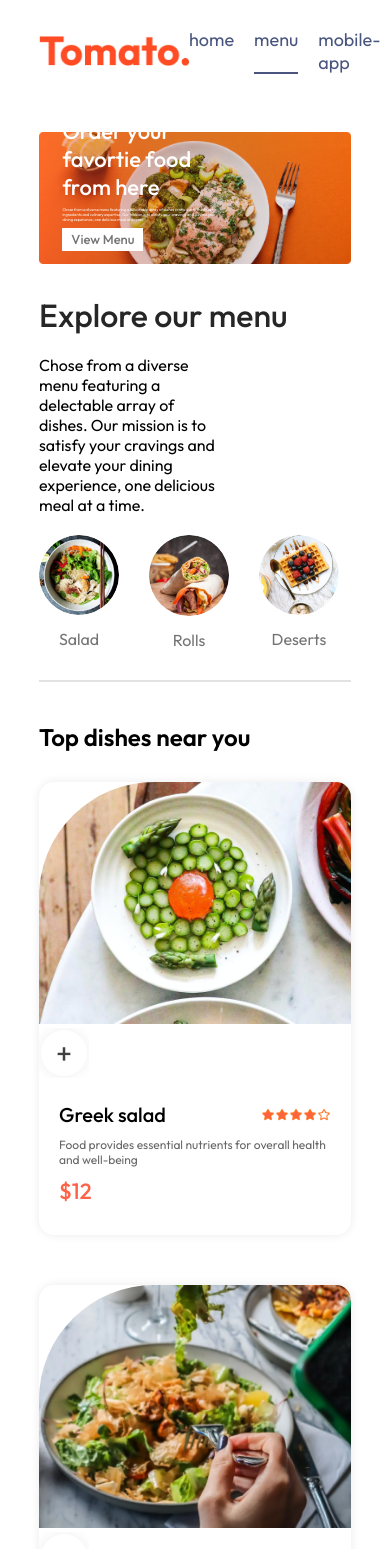
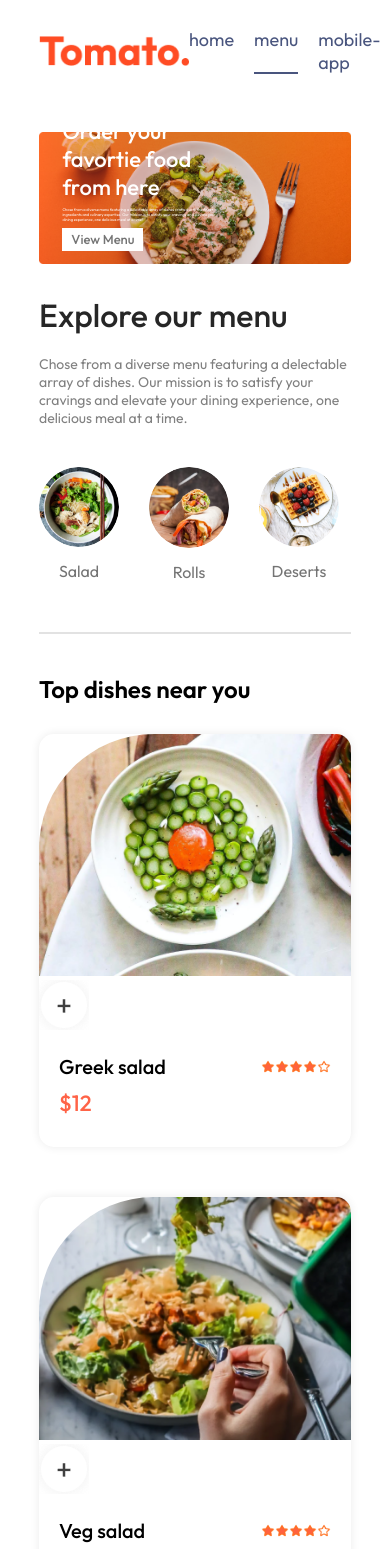
Before and after one commit to biancagl/food-del, a React (Vite) app in the folder frontend/: page / in a window 390 px wide. Shown: the top 1549 px of the page. Built offline with nearby package versions, Linux system fonts and the light colour scheme.

Commit message:
catergory upgraded for selectioning

```diff
--- a/frontend/src/components/ExploreMenu/ExploreMenu.css
+++ b/frontend/src/components/ExploreMenu/ExploreMenu.css
@@ -8,16 +8,20 @@
     font-weight: 500;
 }
 .explore-menu-text{
-    max-width: 60%; columns: #808080;
-    }
+    max-width: 60%;
+    color: #808080;
+}
 .explore-menu-list{
     display: flex;
     justify-content: space-between;
     align-items: center;
     gap: 30px;
     text-align: center;
-    margin: 20px Opx;
+    margin: 20px 0px;
     overflow-x: scroll;
+}
+.explore-menu-list::-webkit-scrollbar{
+    display: none;
 }
 .explore-menu-list-item img{
     width: 7.5vw;
@@ -26,19 +30,25 @@
     border-radius: 50%;
     transition: 0.2s;
 }
+.explore-menu-list-item .active{
+    border: 4px solid tomato;
+    padding: 2px;
+}
 .explore-menu-list-item p{
     margin-top: 10px;
     color: #747474;
-    font-size: max(1.4vw, 16px);
+    font-size: max(1.4vw,16px);
     cursor: pointer;
 }
 .explore-menu hr{
     margin: 10px 0px;
     height: 2px;
-    background-color: #e2e2e2;
+    background-color: #E2E2E2;
     border: none;
 }
-.explore-menu-list-item .active{
-    border: 4px solid tomato;
-    padding: 2px;
+@media (max-width:1050px) {
+    .explore-menu-text{
+        max-width: 100%;
+        font-size: 14px;
+    }
 }
--- a/frontend/src/components/FoodDisplay/FoodDisplay.css
+++ b/frontend/src/components/FoodDisplay/FoodDisplay.css
@@ -2,12 +2,12 @@
     margin-top: 30px;
 }
 .food-display h2{
-    font-size: max(2vw, 24px);
+    font-size: max(2vw,24px);
     font-weight: 600;
 }
 .food-display-list{
     display: grid;
-    grid-template-columns: repeat(auto-fill,minmax(240px, 1fr));
+    grid-template-columns: repeat(auto-fill, minmax(240px, 1fr));
     margin-top: 30px;
     gap: 30px;
     row-gap: 50px;
--- a/frontend/src/components/FoodDisplay/FoodDisplay.jsx
+++ b/frontend/src/components/FoodDisplay/FoodDisplay.jsx
@@ -1,25 +1,22 @@
 import React, { useContext } from 'react'
 import './FoodDisplay.css'
+import FoodItem from '../FoodItem/FoodItem'
 import { StoreContext } from '../../Context/StoreContext'
-import FoodItem from '../FoodItem/FoodItem'
-
 
 const FoodDisplay = ({category}) => {
 
-    const {food_list} = useContext(StoreContext)
-
+  const {food_list} = useContext(StoreContext);
 
   return (
     <div className='food-display' id='food-display'>
-        <h2>Top dishes near you</h2>
-        <div className="food-display-list">
-            {food_list.map((item,index)=>{
-                return<FoodItem key={index} id={item._id} name={item.name} description={item.description} price={item.price} image={item.image} />
-
-
-            })}
-        </div>
-
+      <h2>Top dishes near you</h2>
+      <div className='food-display-list'>
+        {food_list.map((item)=>{
+          if (category==="All" || category===item.category) {
+            return <FoodItem key={item._id} image={item.image} name={item.name} desc={item.description} price={item.price} id={item._id}/>
+          }
+        })}
+      </div>
     </div>
   )
 }
```
Also changed, not shown: frontend/src/components/AppDownload/AppDownload.css (added, +21 -0 lines), frontend/src/components/AppDownload/AppDownload.jsx (added, +17 -0 lines).
